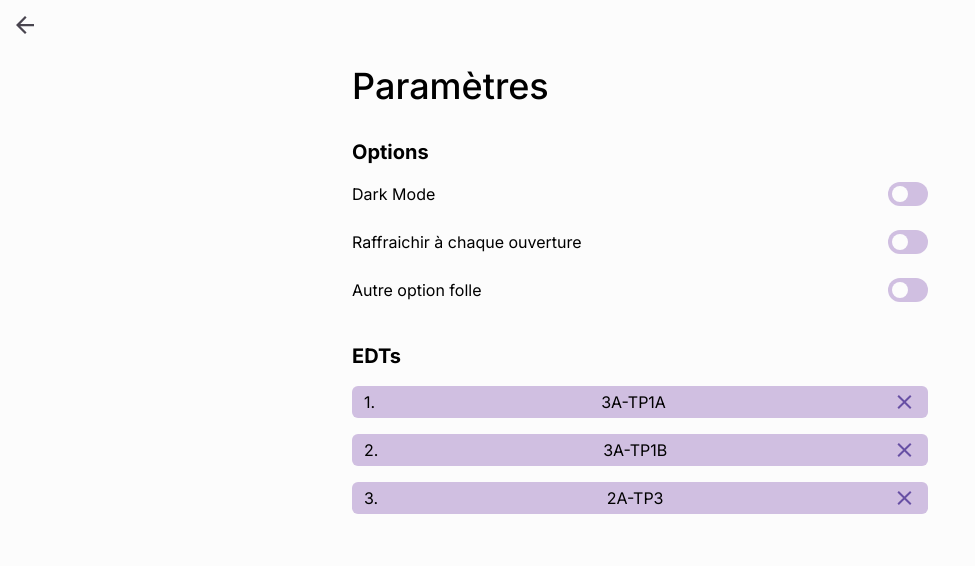
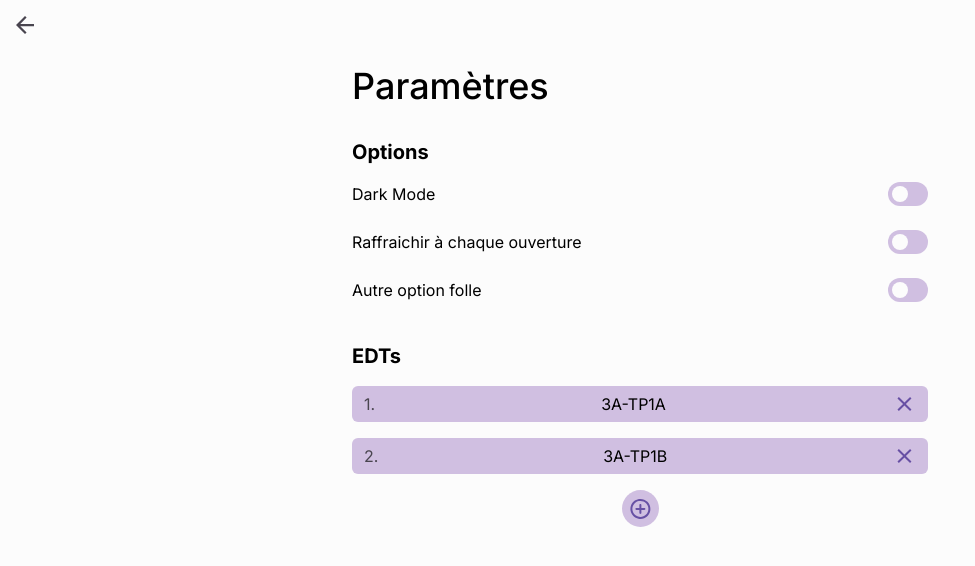
Before and after one commit to Elib27/esiplan, a Next.js app: page /settings in a window 1280 px wide. Shown: the top 566 px of the page, without its empty margins (0-975 px from the left). Built offline with nearby package versions, Linux system fonts and the light colour scheme.

Commit message:
add edts tab navigation

```diff
--- a/src/app/settings/page.tsx
+++ b/src/app/settings/page.tsx
@@ -4,6 +4,7 @@ import { useState } from 'react'
 import Option from '@/components/plan/settings/option'
 import SelectedEdt from '@/components/plan/settings/selectedEdt'
 import BackIcon from '@/assets/arrow-back.svg'
+import AddIcon from '@/assets/add.svg'
 
 export default function SettingsPage() {
   const [isDarkMode, setIsDarkMode] = useState(false)
@@ -12,7 +13,6 @@ export default function SettingsPage() {
   const [selectedEdts, setSelectedEdts] = useState<string[]>([
     '3A-TP1A',
     '3A-TP1B',
-    '2A-TP3',
   ])
 
   function deleteEdt(group: string) {
@@ -57,6 +57,16 @@ export default function SettingsPage() {
               />
             ))}
           </div>
+          {selectedEdts.length < 3 && (
+            <div className='flex justify-center pt-4'>
+              <button
+                className='rounded-full bg-light-purple p-2 active:scale-95'
+                onClick={() => setSelectedEdts([...selectedEdts, '1A-TP2'])}
+              >
+                <AddIcon />
+              </button>
+            </div>
+          )}
         </div>
       </main>
     </>
--- a/src/components/plan/dateNavigation.tsx
+++ b/src/components/plan/dateNavigation.tsx
@@ -19,21 +19,21 @@ export default function DateNavigation({
   const handleClickToday = () => setScheduleDate(new Date())
 
   return (
-    <div className='border-light-gray flex w-full items-center justify-center gap-10 border-t-2 p-4'>
+    <div className='flex items-center gap-10 p-4'>
       <button
-        className='flex aspect-square h-14 items-center justify-center rounded-full bg-light-purple'
+        className='flex aspect-square h-14 items-center justify-center rounded-full bg-light-purple active:scale-95'
         onClick={handleClickPrevDay}
       >
         <ArrowLeftIcon className='relative right-px' />
       </button>
       <button
-        className='flex aspect-square h-14 items-center justify-center rounded-full bg-light-purple'
+        className='flex aspect-square h-14 items-center justify-center rounded-full bg-light-purple active:scale-95'
         onClick={handleClickToday}
       >
         <TodayIcon />
       </button>
       <button
-        className='flex aspect-square h-14 items-center justify-center rounded-full bg-light-purple'
+        className='flex aspect-square h-14 items-center justify-center rounded-full bg-light-purple active:scale-95'
         onClick={handleClickNextDay}
       >
         <ArrowRightIcon className='relative left-px' />
--- /dev/null
+++ b/src/components/plan/edtNavigation.tsx
@@ -0,0 +1,26 @@
+import { useState } from 'react'
+
+export default function EdtNavigation() {
+  const [selectedEdt, setSelectedEdt] = useState('3A-TP1A')
+
+  const isSelectedStyle =
+    "after:absolute after:left-0 after:top-0 after:h-[2px] after:w-full after:bg-main-purple after:content-['']"
+
+  const EDTs = ['3A-TP1A', '3A-TP2A', '2A-TP1']
+
+  return (
+    <div className='flex gap-4'>
+      {EDTs.map((edt) => (
+        <button
+          className={`relative select-none pt-2 ${
+            edt === selectedEdt ? isSelectedStyle : null
+          }`}
+          onClick={() => setSelectedEdt(edt)}
+          key={edt}
+        >
+          {edt}
+        </button>
+      ))}
+    </div>
+  )
+}
--- a/src/components/plan/schedule.tsx
+++ b/src/components/plan/schedule.tsx
@@ -3,6 +3,7 @@ import { useState } from 'react'
 import TopMenu from './topMenu/topMenu'
 import DateNavigation from './dateNavigation'
 import DayLessons from './dayLessons'
+import EdtNavigation from './edtNavigation'
 
 export default function Schedule({ lessons }: { lessons: Lesson[] }) {
   const [scheduleDate, setScheduleDate] = useState(new Date())
@@ -24,10 +25,13 @@ export default function Schedule({ lessons }: { lessons: Lesson[] }) {
         <h3 className='py-4 text-center'>{fullScheduleDate}</h3>
         <DayLessons lessons={lessons} scheduleDate={scheduleDate} />
       </div>
-      <DateNavigation
-        setScheduleDate={setScheduleDate}
-        scheduleDate={scheduleDate as Date}
-      />
+      <div className='flex w-full flex-col items-center justify-center border-t-2 border-light-gray'>
+        <EdtNavigation />
+        <DateNavigation
+          setScheduleDate={setScheduleDate}
+          scheduleDate={scheduleDate as Date}
+        />
+      </div>
     </div>
   )
 }
--- a/src/components/plan/settings/selectedEdt.tsx
+++ b/src/components/plan/settings/selectedEdt.tsx
@@ -10,8 +10,8 @@ export default function SelectedEdt({
   deleteEdt: () => void
 }) {
   return (
-    <div className='flex items-center justify-between rounded-md bg-light-purple px-3 py-1'>
-      <span>{number}.</span>
+    <div className='flex items-center justify-between rounded-md bg-light-purple px-3 py-1.5'>
+      <span className='text-dark-gray'>{number}.</span>
       <span>{group}</span>
       <button onClick={deleteEdt} className='rounded-full active:scale-90'>
         <CrossIcon />
```
Also changed, not shown: src/assets/add.svg (added).
